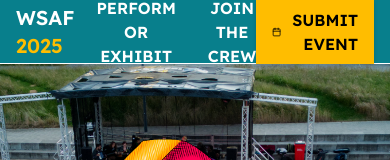
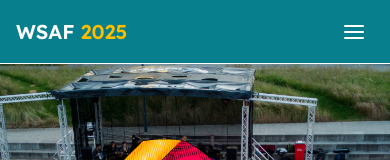
Before and after one commit to WarwickStudentArtsFestival/wsaf25-website, a Next.js app: page / in a window 390 px wide. Shown: the top 160 px of the page. Built offline with nearby package versions, Linux system fonts and the light colour scheme.

Commit message:
initial hamburger menu for header

```diff
--- a/src/app/components/header.tsx
+++ b/src/app/components/header.tsx
@@ -1,15 +1,27 @@
-import { FiCalendar } from 'react-icons/fi';
+'use client';
+
+import { useState } from 'react';
+import { FiCalendar, FiMenu, FiX } from 'react-icons/fi';
 import Link from 'next/link';
 
 export default function Header() {
+  const [mobileMenuOpen, setMobileMenuOpen] = useState(false);
+
+  const toggleMobileMenu = () => {
+    setMobileMenuOpen(!mobileMenuOpen);
+  };
+
   return (
     <header className="sticky top-0 z-50 w-full bg-teal h-16 border-b border-b-white flex justify-between items-center text-white px-4">
+      {/* WSAF 2025 text */}
       <div className="w-48 text-left">
         <Link href="/" className="text-xl font-semibold">
           WSAF <span className="text-yellow">2025</span>
         </Link>
       </div>
-      <div>
+
+      {/* Desktop nav buttons */}
+      <div className="hidden md:block">
         <nav>
           <ul className="flex gap-8 font-semibold uppercase">
             <li>
@@ -21,16 +33,61 @@ export default function Header() {
           </ul>
         </nav>
       </div>
-      <div className="w-48 text-right">
+
+      {/* Desktop SUBMIT button */}
+      <div className="hidden md:block w-48 text-right">
         <a
           href="https://submit.wsaf.org.uk/2025/cfp"
           target="_blank"
-          className="inline-flex items-center uppercase font-semibold text-black bg-yellow px-4 py-2 drop-shadow-sm hover:scale-105"
+          rel="noopener noreferrer"
+          className="inline-flex items-center uppercase font-semibold text-black bg-yellow px-4 py-2 drop-shadow-sm hover:scale-105 transition-transform"
         >
           <FiCalendar className="mr-1" />
           Submit Event
         </a>
       </div>
+
+      {/* Mobile hamburger menu button */}
+      <div className="md:hidden flex items-center ml-auto">
+        <button
+          onClick={toggleMobileMenu}
+          className="text-white p-2"
+          aria-label="Toggle mobile menu"
+        >
+          {mobileMenuOpen ? <FiX size={24} /> : <FiMenu size={24} />}
+        </button>
+      </div>
+
+      {/* Mobile conditional dropdown menu */}
+      {mobileMenuOpen && (
+        <div className="md:hidden absolute top-16 left-0 right-0 bg-teal border-b border-b-white p-4 z-50">
+          <nav className="mb-4">
+            <ul className="flex flex-col gap-4 font-semibold uppercase">
+              <li>
+                <Link href="/perform" onClick={() => setMobileMenuOpen(false)}>
+                  Perform or Exhibit
+                </Link>
+              </li>
+              <li>
+                <Link href="/crew" onClick={() => setMobileMenuOpen(false)}>
+                  Join the Crew
+                </Link>
+              </li>
+            </ul>
+          </nav>
+          <div className="mt-4">
+            <a
+              href="https://submit.wsaf.org.uk/2025/cfp"
+              target="_blank"
+              rel="noopener noreferrer"
+              className="inline-flex items-center uppercase font-semibold text-black bg-yellow px-4 py-2 drop-shadow-sm hover:scale-105 transition-transform"
+            >
+              <FiCalendar className="mr-1" />
+              Submit Event
+            </a>
+          </div>
+        </div>
+      )}
     </header>
   );
 }
```
